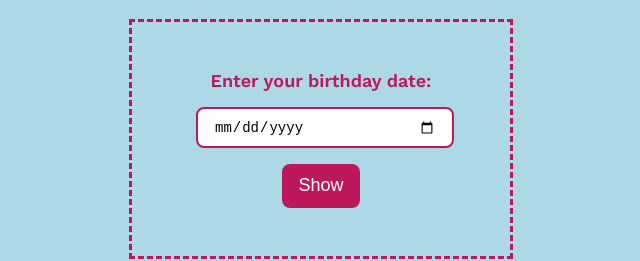
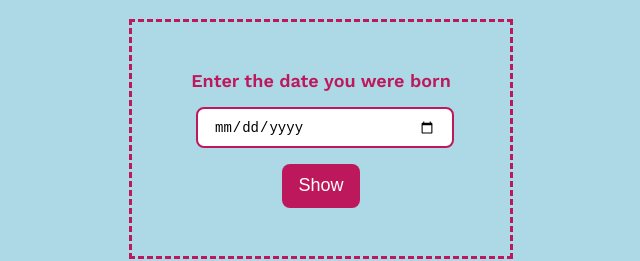
Before and after one commit to xxsameerx/palindrome-birthday, a plain HTML site: page index.html in a window 1280 px wide. Shown: the part 185-446 px from the top of the page, 319-959 px from the left. Drawn offline with nearby package versions, Linux system fonts and the light colour scheme.

Commit message:
text update

```diff
--- a/index.html
+++ b/index.html
@@ -13,7 +13,7 @@
     <div class="main">
        <main>
 
-      <label class="input-label">Enter your birthday date:</label>
+      <label class="input-label">Enter the date you were born</label>
       <input class="input" id="bday-input" type="date" />
       <button id="show-btn">Show</button>
       <p id="result"></p>
```
